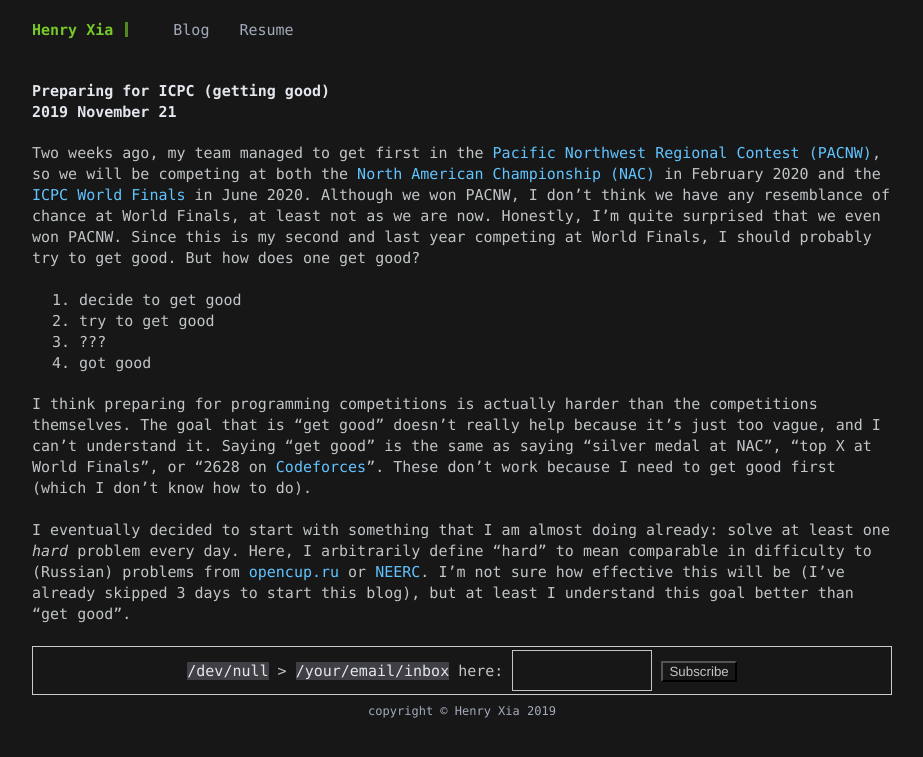
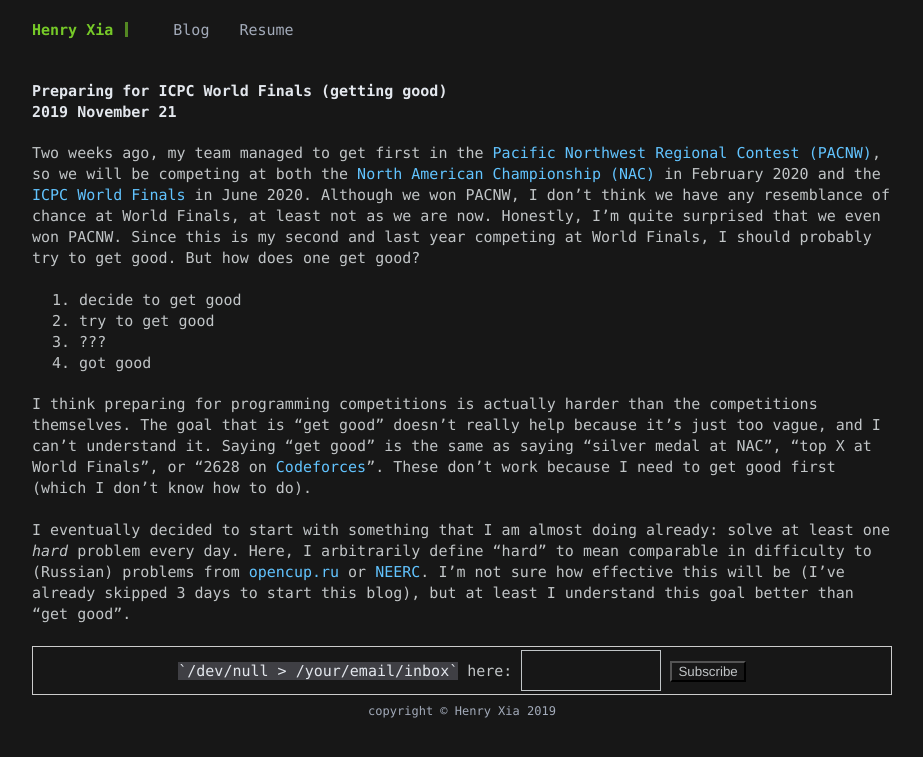
Before and after one commit to ehnryx/ehnryx.github.io, a Jekyll site: the page built from _posts/2019-11-21-get-good.md, in a window 1280 px wide. Shown: the top 757 px of the page, without its empty margins (178-1101 px from the left). Built offline with Jekyll 4.4.1, drawn with Linux system fonts in a browser that asks for light colours.

Commit message:
send help

```diff
--- a/_includes/subscribe.html
+++ b/_includes/subscribe.html
@@ -1,6 +1,6 @@
 <form style="border:1px solid #ccc;padding:3px;text-align:center;" action="https://feedburner.google.com/fb/a/mailverify" method="post" target="popupwindow" onsubmit="window.open('https://feedburner.google.com/fb/a/mailverify?uri=HenryX', 'popupwindow', 'scrollbars=yes,width=550,height=520');return true">
 	<div class="container">
-		<code>/dev/null</code> &gt; <code>/your/email/inbox</code> here:
+		<code>/dev/null &gt; /your/email/inbox</code> here:
 		<input type="text" style="width:140px" name="email"/>
 		<input type="hidden" value="HenryX" name="uri"/>
 		<input type="hidden" name="loc" value="en_US"/>
--- a/_posts/2019-11-21-get-good.md
+++ b/_posts/2019-11-21-get-good.md
@@ -1,6 +1,6 @@
 ---
 layout: post
-title: "Preparing for ICPC (getting good)"
+title: "Preparing for ICPC World Finals (getting good)"
 head_title: "Getting good"
 ---
 
--- a/css/terminal.css
+++ b/css/terminal.css
@@ -228,6 +228,7 @@ code {
 
 code::after,
 code::before {
+	content: "`";
   display: inline;
 }
 
```
Also changed, not shown: _posts/2019-11-22-subscribe.md (added, +12 -0 lines).
